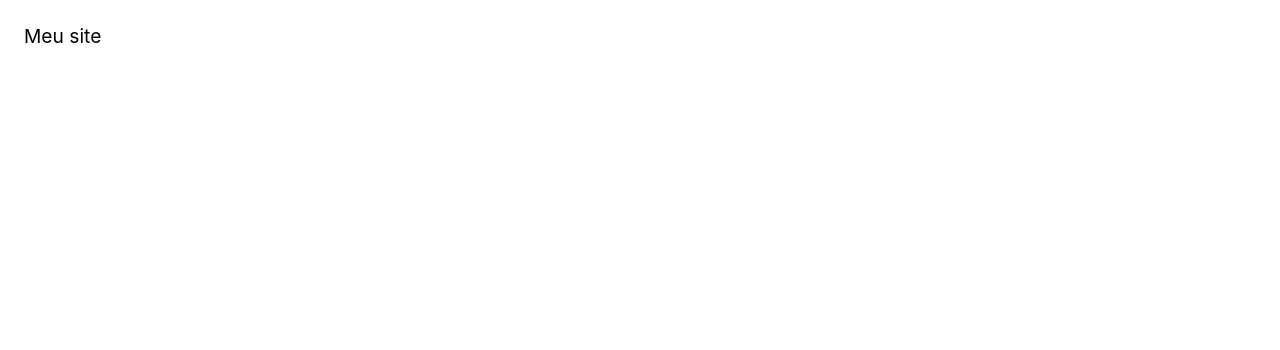
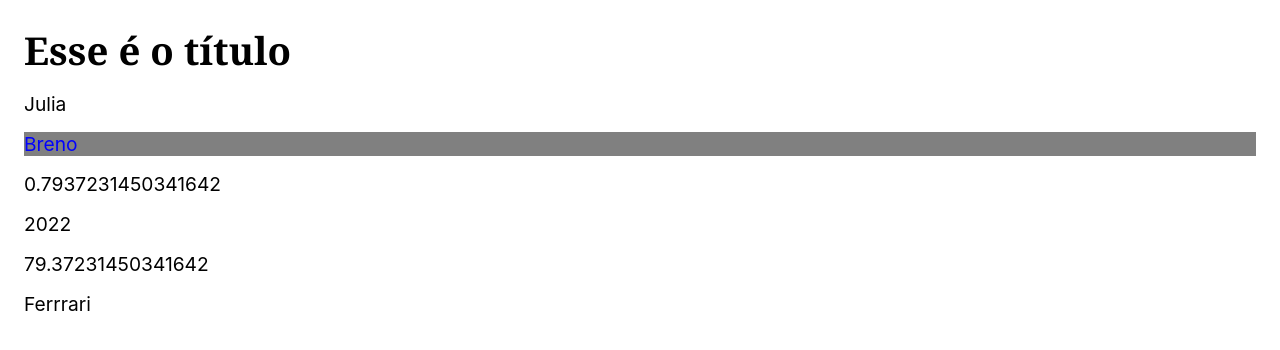
Before and after one commit to Srbentu/react_first, a React (Create React App) app in the folder appreact/: page / in a window 1280 px wide. Shown: the top 350 px of the page. Built offline with nearby package versions, Linux system fonts and the light colour scheme.

Commit message:
JSX - Conceito

```diff
--- a/appreact/src/App.js
+++ b/appreact/src/App.js
@@ -1,11 +1,40 @@
+
+const titulo = <h1>Esse é o título</h1>
+
+function App() {
+    const nome = 'Breno';
+    const ramdom = Math.random();
+    const ativo = false;
+    function mostraNome(nome){
+         return nome;
+     }
+    const carro = {
+         marca: 'Ferrrari',
+         rodas: 4,
+    }
+    const estiloB = {
+         color: 'blue',
+        backgroundColor:'grey',
+    }
+
+    // Mostre os dados da aplicação, como aprensetado no vídeo
+    // Não utilize CSS externo, use o style para mudar as cores
+    // Se a situação estiver ativa pinte de verde, inativa vermelho
+    // Se o gasto for maior que 10000 mostre uma mensagem
+    return (
+    <>
+        {titulo}
+        {mostraNome('Julia')}
+        <p style={estiloB}>{nome}</p>
+        <p>{ramdom}</p>
+        <p>{new Date().getFullYear()}</p>
+        <p>{ramdom * 100}</p>
+        <p>{carro.marca}</p>
+        <p className={ativo ? 'ativo' : 'false'}></p>
 
 
-function App() {
-  return (
-    <div>
-        Meu site
-    </div>
-  );
+    </>
+    );
 }
 
 export default App;
```
